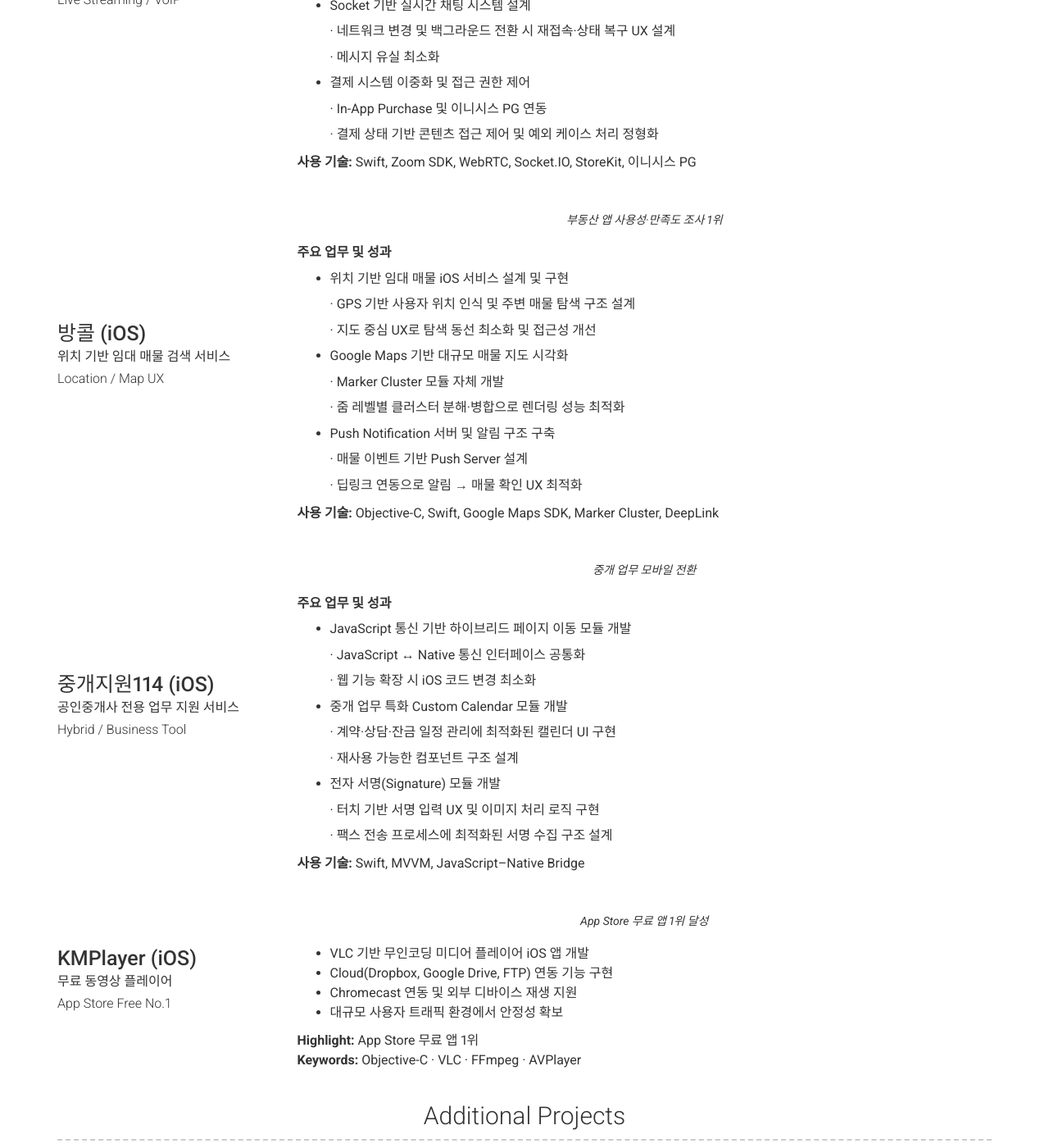
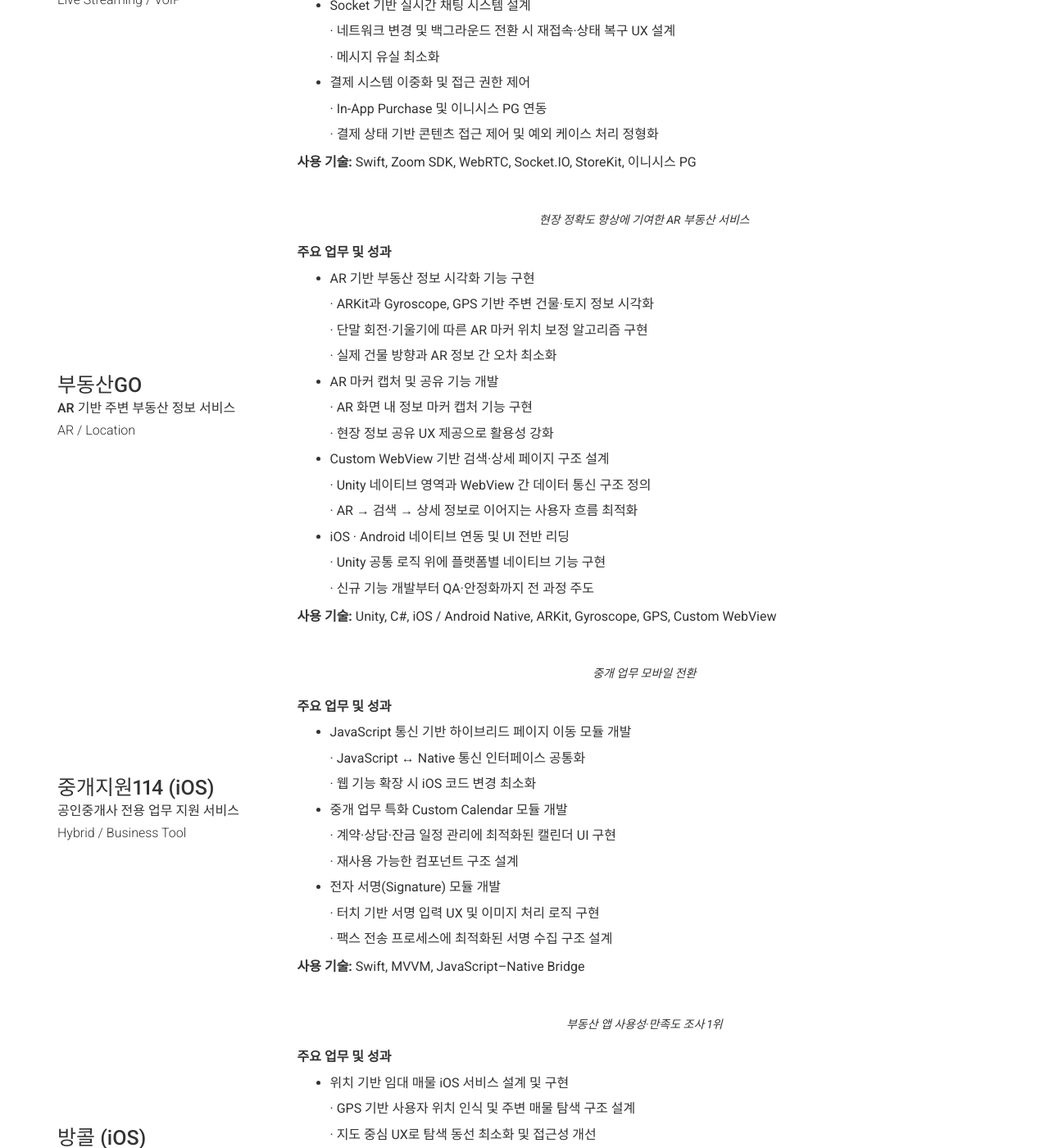
Before and after one commit to toypresent81/toypresent81.github.io, a Jekyll site: the page built from index.md, in a window 1280 px wide and 1400 px high, scrolled down 3639 px. Shown: the whole window at 82% size. Built offline with Jekyll 4.4.1, drawn with Linux system fonts in a browser that asks for light colours; nearby versions of some CDN libraries.

Commit message:
Update _config.yml

```diff
--- a/_config.yml
+++ b/_config.yml
@@ -260,33 +260,41 @@ content:
           **사용 기술:** Swift, Zoom SDK, WebRTC, Socket.IO, StoreKit, 이니시스 PG
 
 
-      - title: 방콜 (iOS)
-        sub_title: 위치 기반 임대 매물 검색 서비스
-        caption: Location / Map UX
+      - title: 부동산GO
+        sub_title: AR 기반 주변 부동산 정보 서비스
+        caption: AR / Location
         quote: >
-          부동산 앱 사용성·만족도 조사 1위
+          현장 정확도 향상에 기여한 AR 부동산 서비스
         description: |
           **주요 업무 및 성과**
 
-          - 위치 기반 임대 매물 iOS 서비스 설계 및 구현
+          - AR 기반 부동산 정보 시각화 기능 구현
 
-            · GPS 기반 사용자 위치 인식 및 주변 매물 탐색 구조 설계
+            · ARKit과 Gyroscope, GPS 기반 주변 건물·토지 정보 시각화
 
-            · 지도 중심 UX로 탐색 동선 최소화 및 접근성 개선
+            · 단말 회전·기울기에 따른 AR 마커 위치 보정 알고리즘 구현
 
-          - Google Maps 기반 대규모 매물 지도 시각화
+            · 실제 건물 방향과 AR 정보 간 오차 최소화
 
-            · Marker Cluster 모듈 자체 개발
+          - AR 마커 캡처 및 공유 기능 개발
 
-            · 줌 레벨별 클러스터 분해·병합으로 렌더링 성능 최적화
+            · AR 화면 내 정보 마커 캡처 기능 구현
 
-          - Push Notification 서버 및 알림 구조 구축
+            · 현장 정보 공유 UX 제공으로 활용성 강화
 
-            · 매물 이벤트 기반 Push Server 설계
+          - Custom WebView 기반 검색·상세 페이지 구조 설계
 
-            · 딥링크 연동으로 알림 → 매물 확인 UX 최적화
+            · Unity 네이티브 영역과 WebView 간 데이터 통신 구조 정의
 
-          **사용 기술:** Objective-C, Swift, Google Maps SDK, Marker Cluster, DeepLink
+            · AR → 검색 → 상세 정보로 이어지는 사용자 흐름 최적화
+
+          - iOS · Android 네이티브 연동 및 UI 전반 리딩
+
+            · Unity 공통 로직 위에 플랫폼별 네이티브 기능 구현
+
+            · 신규 기능 개발부터 QA·안정화까지 전 과정 주도
+
+          **사용 기술:** Unity, C#, iOS / Android Native, ARKit, Gyroscope, GPS, Custom WebView
 
       - title: 중개지원114 (iOS)
         sub_title: 공인중개사 전용 업무 지원 서비스
@@ -316,6 +324,33 @@ content:
 
           **사용 기술:** Swift, MVVM, JavaScript–Native Bridge
 
+      - title: 방콜 (iOS)
+        sub_title: 위치 기반 임대 매물 검색 서비스
+        caption: Location / Map UX
+        quote: >
+          부동산 앱 사용성·만족도 조사 1위
+        description: |
+          **주요 업무 및 성과**
+
+          - 위치 기반 임대 매물 iOS 서비스 설계 및 구현
+
+            · GPS 기반 사용자 위치 인식 및 주변 매물 탐색 구조 설계
+
+            · 지도 중심 UX로 탐색 동선 최소화 및 접근성 개선
+
+          - Google Maps 기반 대규모 매물 지도 시각화
+
+            · Marker Cluster 모듈 자체 개발
+
+            · 줌 레벨별 클러스터 분해·병합으로 렌더링 성능 최적화
+
+          - Push Notification 서버 및 알림 구조 구축
+
+            · 매물 이벤트 기반 Push Server 설계
+
+            · 딥링크 연동으로 알림 → 매물 확인 UX 최적화
+
+          **사용 기술:** Objective-C, Swift, Google Maps SDK, Marker Cluster, DeepLink
       - layout: left
         title: KMPlayer (iOS)
         sub_title: 무료 동영상 플레이어
```
